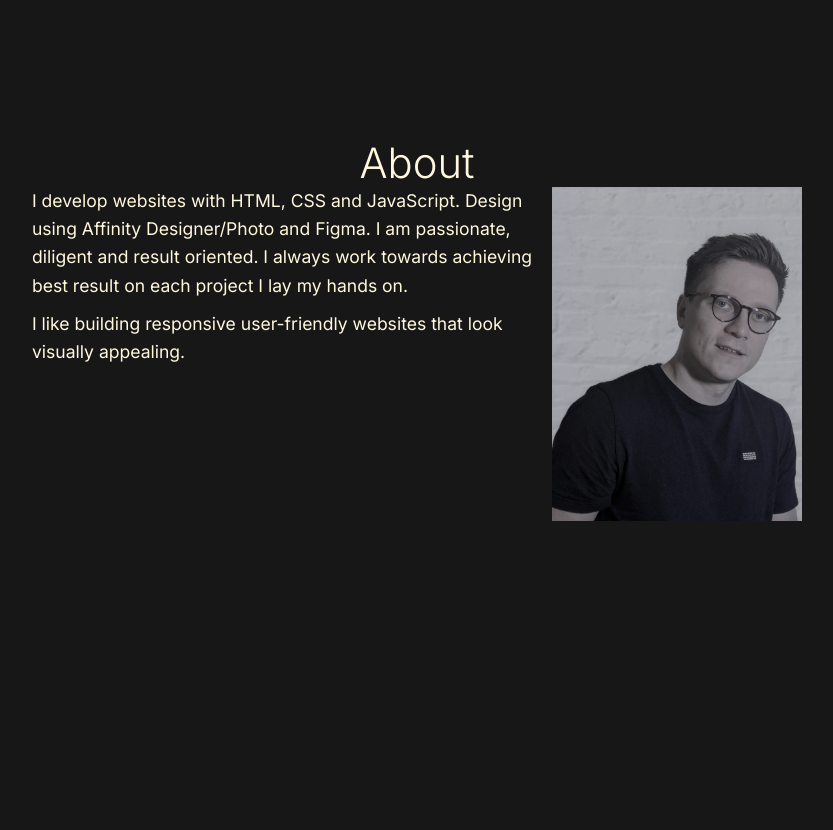
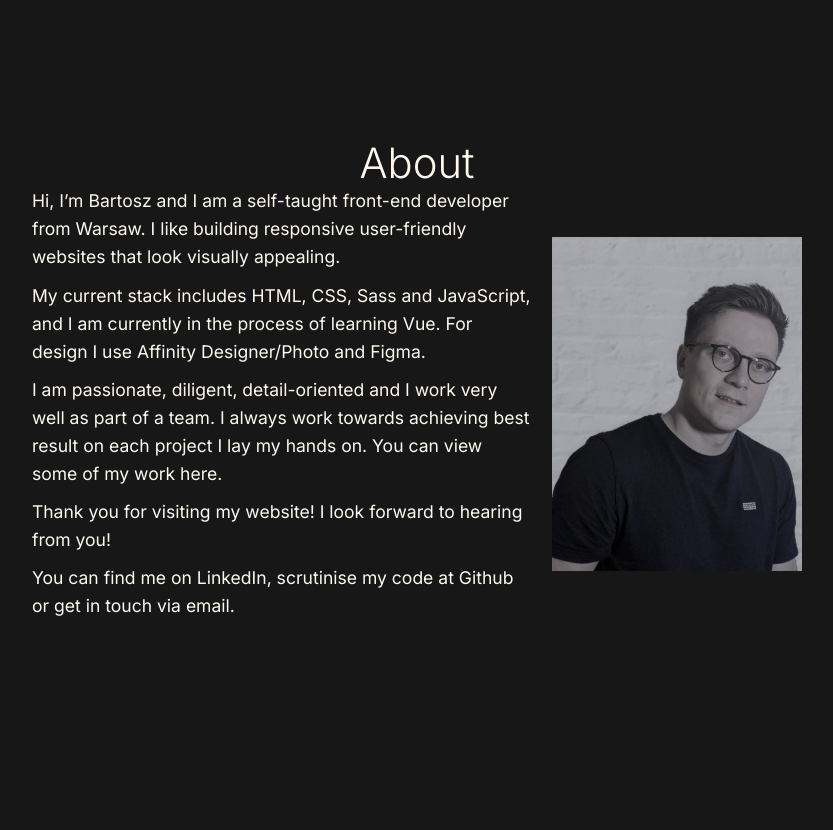
Before and after one commit to dejotb/portfolio, a plain HTML site: page index.html in a window 1280 px wide. Shown: the part 632-1462 px from the top of the page, without its empty margins (223-1056 px from the left). Drawn offline with Linux system fonts and the light colour scheme.

Commit message:
added copy to about

```diff
--- a/app.js
+++ b/app.js
@@ -40,7 +40,7 @@ calcHeight()
 
 
 
-window.addEventListener('resize', calcHeight)
+// window.addEventListener('resize', calcHeight);
 
 
 
@@ -131,11 +131,11 @@ const handleTheme = function() {
 
         if (lightMode !== 'enabled') {
             enableLightMode();
-            playSound('click4');
+            playSound('theme-light-on-sound');
             switchControlBtnIconState(btnTheme, 'dark_mode', 'sunny');
         } else {
             disableLightMode()
-            playSound('click1');
+            playSound('theme-light-off-sound');
             switchControlBtnIconState(btnTheme, 'dark_mode', 'sunny');
 
         }
--- a/index.html
+++ b/index.html
@@ -296,14 +296,28 @@
           <div class="about__layout">
             <div class="about__content">
               <p>
-                I develop websites with HTML, CSS and JavaScript. Design using
-                Affinity Designer/Photo and Figma. I am passionate, diligent and
-                result oriented. I always work towards achieving best result on
-                each project I lay my hands on.
+                Hi, I’m Bartosz and I am a self-taught front-end developer from
+                Warsaw. I like building responsive user-friendly websites that
+                look visually appealing.
               </p>
               <p>
-                I like building responsive user-friendly websites that look
-                visually appealing.
+                My current stack includes HTML, CSS, Sass and JavaScript, and I
+                am currently in the process of learning Vue. For design I use
+                Affinity Designer/Photo and Figma.
+              </p>
+              <p>
+                I am passionate, diligent, detail-oriented and I work very well
+                as part of a team. I always work towards achieving best result
+                on each project I lay my hands on. You can view some of my work
+                here.
+              </p>
+              <p>
+                Thank you for visiting my website! I look forward to hearing
+                from you!
+              </p>
+              <p>
+                You can find me on LinkedIn, scrutinise my code at Github or get
+                in touch via email.
               </p>
             </div>
             <div class="about__image">
--- a/scss/abstracts/_variables.scss
+++ b/scss/abstracts/_variables.scss
@@ -26,12 +26,12 @@ $bp-min: 22em;
   }
 
   // colors
-  --color-light: #f5f5f5;
+  // --color-light: #f5f5f5;
   // --color-light: #fff5ee;
-  --color-light: #fff8dc;
+  // --color-light: #fff8dc;
   // --color-light: #fff8e7;
   // --color-light: #f8f8e8;
-  // --color-light: #fdf9ef;
+  --color-light: #fdf9ef;
   --color-dark: #171717;
   --color-primary: #ffc600;
   --color-accent: #ffc600;
--- a/scss/base/_typography.scss
+++ b/scss/base/_typography.scss
@@ -45,9 +45,10 @@
 
   &--3 {
     // color: grey;
-    color: #757575;
+    // color: #757575;
     font-size: calc(var(--fs-500) * 1);
-    font-weight: 400;
+
+    font-weight: 300;
 
     @media screen and (min-width: $bp-sm) {
       font-size: calc(var(--fs-500) * 1.8);
@@ -58,6 +59,7 @@
     & span {
       font-size: calc(var(--fs-500));
       color: #8191e6;
+      font-weight: 400;
       color: var(--color-accent);
       // display: block;
       // padding: 0.5rem 0rem 0.5rem 0.5rem;
--- a/scss/sections/_about.scss
+++ b/scss/sections/_about.scss
@@ -7,11 +7,13 @@
   padding: 5rem 1rem;
   justify-items: center;
   align-content: flex-start;
+
   max-width: $bp-md;
 
   &__layout {
     display: grid;
     justify-items: center;
+    align-items: center;
 
     @media screen and (min-width: $bp-lg) {
       grid-auto-flow: column;
--- a/scss/sections/_header.scss
+++ b/scss/sections/_header.scss
@@ -64,10 +64,14 @@
     border: none;
     display: none;
     width: auto;
+    max-height: 12rem;
     // z-index: 0;
 
     @media screen and (min-width: $bp-min) {
       display: block;
+    }
+    @media screen and (min-width: $bp-md) {
+      max-height: 22rem;
     }
 
     & img {
```
Also changed, not shown: css/style.css, 3 other files.
